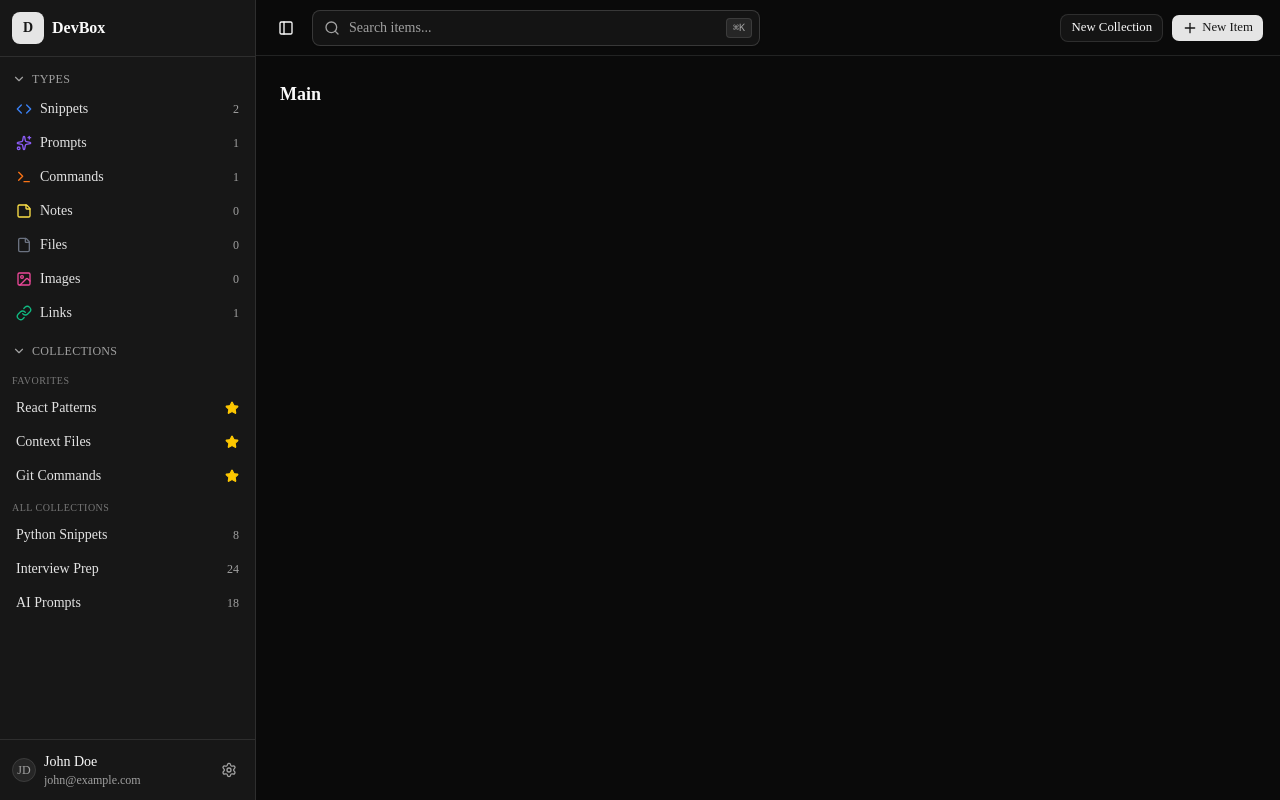
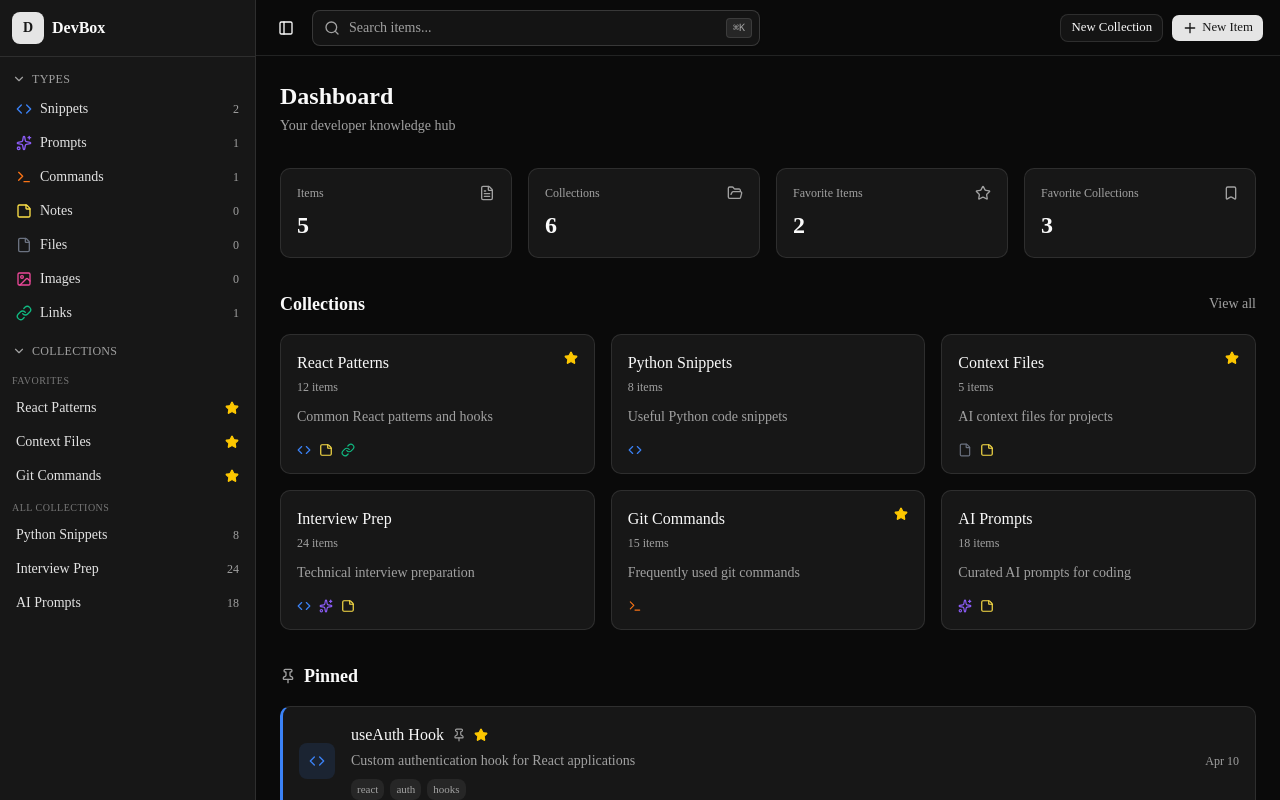
Before and after one commit to ChristineIO/devbox, a Next.js app: page /dashboard in a window 1280 px wide. Shown: the top 800 px of the page. Built offline with nearby package versions, Linux system fonts and the light colour scheme.

Commit message:
feat: dashboard phase 3 - stats, collections grid, pinned and recent items

```diff
--- a/context/current-feature.md
+++ b/context/current-feature.md
@@ -19,3 +19,4 @@ Completed
 - **2026-04-12:** Scaffolded Next.js 16 project with React 19, Tailwind CSS v4, and TypeScript 5. Stripped default boilerplate, removed unused SVGs, and added project context docs. (Completed)
 - **2026-04-12:** Dashboard UI Phase 1 — ShadCN UI initialized with Button and Input components, `/dashboard` route with persistent layout, dark mode by default, top bar with search and New Item/New Collection buttons (display only), sidebar and main placeholders. (Completed)
 - **2026-04-13:** Dashboard UI Phase 2 — collapsible sidebar with Types (linked to `/items/[type]`), Favorites and All Collections sections, user avatar footer with settings icon, drawer toggle in top bar, JS-based mobile/desktop switching (rail on desktop, Sheet drawer on mobile). (Completed)
+- **2026-04-13:** Dashboard UI Phase 3 — main area with 4 stats cards (items, collections, favorite items, favorite collections), recent collections grid, pinned items list, and 10 most recent items, all wired to `src/lib/mock-data.ts`. (Completed)
--- a/src/app/dashboard/page.tsx
+++ b/src/app/dashboard/page.tsx
@@ -1,3 +1,21 @@
+import { PinnedItems } from "@/components/dashboard/PinnedItems";
+import { RecentCollections } from "@/components/dashboard/RecentCollections";
+import { RecentItems } from "@/components/dashboard/RecentItems";
+import { StatsCards } from "@/components/dashboard/StatsCards";
+
 export default function DashboardPage() {
-  return <h2 className="text-lg font-semibold">Main</h2>;
+  return (
+    <div className="flex flex-col gap-8">
+      <header>
+        <h1 className="font-heading text-2xl font-semibold">Dashboard</h1>
+        <p className="mt-1 text-sm text-muted-foreground">
+          Your developer knowledge hub
+        </p>
+      </header>
+      <StatsCards />
+      <RecentCollections />
+      <PinnedItems />
+      <RecentItems />
+    </div>
+  );
 }
--- /dev/null
+++ b/src/components/dashboard/ItemRow.tsx
@@ -0,0 +1,70 @@
+import Link from "next/link";
+import { Pin, Star } from "lucide-react";
+
+import { cn } from "@/lib/utils";
+import { iconMap } from "@/lib/icon-map";
+import { itemTypes, type items } from "@/lib/mock-data";
+
+type Item = (typeof items)[number];
+
+function formatDate(iso: string) {
+  const d = new Date(iso);
+  return d.toLocaleDateString(undefined, { month: "short", day: "numeric" });
+}
+
+export function ItemRow({ item }: { item: Item }) {
+  const type = itemTypes.find((t) => t.id === item.typeId);
+  const Icon = type ? iconMap[type.icon] : null;
+
+  return (
+    <Link
+      href={`/items/${item.typeId}/${item.id}`}
+      className={cn(
+        "group flex items-center gap-4 rounded-lg border border-border bg-card p-4 transition hover:border-foreground/20",
+      )}
+      style={
+        type ? { borderLeftColor: type.color, borderLeftWidth: 3 } : undefined
+      }
+    >
+      {Icon && type && (
+        <div
+          className="flex size-9 shrink-0 items-center justify-center rounded-md"
+          style={{ backgroundColor: `${type.color}1f`, color: type.color }}
+        >
+          <Icon className="size-4" />
+        </div>
+      )}
+      <div className="min-w-0 flex-1">
+        <div className="flex items-center gap-2">
+          <h3 className="truncate font-medium">{item.title}</h3>
+          {item.isPinned && (
+            <Pin className="size-3.5 shrink-0 text-muted-foreground" />
+          )}
+          {item.isFavorite && (
+            <Star className="size-3.5 shrink-0 fill-yellow-400 text-yellow-400" />
+          )}
+        </div>
+        {item.description && (
+          <p className="mt-1 truncate text-sm text-muted-foreground">
+            {item.description}
+          </p>
+        )}
+        {item.tags && item.tags.length > 0 && (
+          <div className="mt-2 flex flex-wrap gap-1.5">
+            {item.tags.map((tag) => (
+              <span
+                key={tag}
+                className="rounded-md bg-muted px-1.5 py-0.5 text-[11px] text-muted-foreground"
+              >
+                {tag}
+              </span>
+            ))}
+          </div>
+        )}
+      </div>
+      <span className="shrink-0 text-xs text-muted-foreground">
+        {formatDate(item.createdAt)}
+      </span>
+    </Link>
+  );
+}
--- /dev/null
+++ b/src/components/dashboard/PinnedItems.tsx
@@ -0,0 +1,24 @@
+import { Pin } from "lucide-react";
+
+import { items } from "@/lib/mock-data";
+import { ItemRow } from "@/components/dashboard/ItemRow";
+
+export function PinnedItems() {
+  const pinned = items.filter((i) => i.isPinned);
+
+  if (pinned.length === 0) return null;
+
+  return (
+    <section>
+      <div className="mb-4 flex items-center gap-2">
+        <Pin className="size-4 text-muted-foreground" />
+        <h2 className="font-heading text-lg font-semibold">Pinned</h2>
+      </div>
+      <div className="flex flex-col gap-3">
+        {pinned.map((item) => (
+          <ItemRow key={item.id} item={item} />
+        ))}
+      </div>
+    </section>
+  );
+}
--- /dev/null
+++ b/src/components/dashboard/RecentCollections.tsx
@@ -0,0 +1,72 @@
+import Link from "next/link";
+import { Star } from "lucide-react";
+
+import { iconMap } from "@/lib/icon-map";
+import { collections, itemTypes } from "@/lib/mock-data";
+
+type Collection = (typeof collections)[number];
+
+const RECENT_LIMIT = 6;
+
+function CollectionCard({ collection }: { collection: Collection }) {
+  return (
+    <Link
+      href={`/collections/${collection.id}`}
+      className="group flex flex-col rounded-lg border border-border bg-card p-4 transition hover:border-foreground/20"
+    >
+      <div className="flex items-start justify-between gap-2">
+        <h3 className="truncate font-medium">{collection.name}</h3>
+        {collection.isFavorite && (
+          <Star className="size-3.5 shrink-0 fill-yellow-400 text-yellow-400" />
+        )}
+      </div>
+      <div className="mt-1 text-xs text-muted-foreground">
+        {collection.itemCount} items
+      </div>
+      {collection.description && (
+        <p className="mt-3 line-clamp-2 text-sm text-muted-foreground">
+          {collection.description}
+        </p>
+      )}
+      <div className="mt-4 flex items-center gap-2">
+        {collection.typeIds.map((typeId) => {
+          const type = itemTypes.find((t) => t.id === typeId);
+          if (!type) return null;
+          const Icon = iconMap[type.icon];
+          if (!Icon) return null;
+          return (
+            <Icon
+              key={typeId}
+              className="size-3.5"
+              style={{ color: type.color }}
+              aria-label={type.name}
+            />
+          );
+        })}
+      </div>
+    </Link>
+  );
+}
+
+export function RecentCollections() {
+  const recent = collections.slice(0, RECENT_LIMIT);
+
+  return (
+    <section>
+      <div className="mb-4 flex items-center justify-between">
+        <h2 className="font-heading text-lg font-semibold">Collections</h2>
+        <Link
+          href="/collections"
+          className="text-sm text-muted-foreground hover:text-foreground"
+        >
+          View all
+        </Link>
+      </div>
+      <div className="grid grid-cols-1 gap-4 sm:grid-cols-2 lg:grid-cols-3">
+        {recent.map((collection) => (
+          <CollectionCard key={collection.id} collection={collection} />
+        ))}
+      </div>
+    </section>
+  );
+}
--- /dev/null
+++ b/src/components/dashboard/RecentItems.tsx
@@ -0,0 +1,23 @@
+import { items } from "@/lib/mock-data";
+import { ItemRow } from "@/components/dashboard/ItemRow";
+
+const RECENT_LIMIT = 10;
+
+export function RecentItems() {
+  const recent = [...items]
+    .sort((a, b) => b.createdAt.localeCompare(a.createdAt))
+    .slice(0, RECENT_LIMIT);
+
+  if (recent.length === 0) return null;
+
+  return (
+    <section>
+      <h2 className="mb-4 font-heading text-lg font-semibold">Recent Items</h2>
+      <div className="flex flex-col gap-3">
+        {recent.map((item) => (
+          <ItemRow key={item.id} item={item} />
+        ))}
+      </div>
+    </section>
+  );
+}
--- /dev/null
+++ b/src/components/dashboard/StatsCards.tsx
@@ -0,0 +1,47 @@
+import { FileText, FolderOpen, Star, Bookmark, type LucideIcon } from "lucide-react";
+
+import { collections, items } from "@/lib/mock-data";
+
+type Stat = {
+  label: string;
+  value: number;
+  icon: LucideIcon;
+};
+
+export function StatsCards() {
+  const stats: Stat[] = [
+    { label: "Items", value: items.length, icon: FileText },
+    { label: "Collections", value: collections.length, icon: FolderOpen },
+    {
+      label: "Favorite Items",
+      value: items.filter((i) => i.isFavorite).length,
+      icon: Star,
+    },
+    {
+      label: "Favorite Collections",
+      value: collections.filter((c) => c.isFavorite).length,
+      icon: Bookmark,
+    },
+  ];
+
+  return (
+    <div className="grid grid-cols-2 gap-4 md:grid-cols-4">
+      {stats.map(({ label, value, icon: Icon }) => (
+        <div
+          key={label}
+          className="rounded-lg border border-border bg-card p-4"
+        >
+          <div className="flex items-center justify-between">
+            <span className="text-xs font-medium text-muted-foreground">
+              {label}
+            </span>
+            <Icon className="size-4 text-muted-foreground" />
+          </div>
+          <div className="mt-2 font-heading text-2xl font-semibold">
+            {value}
+          </div>
+        </div>
+      ))}
+    </div>
+  );
+}
```
